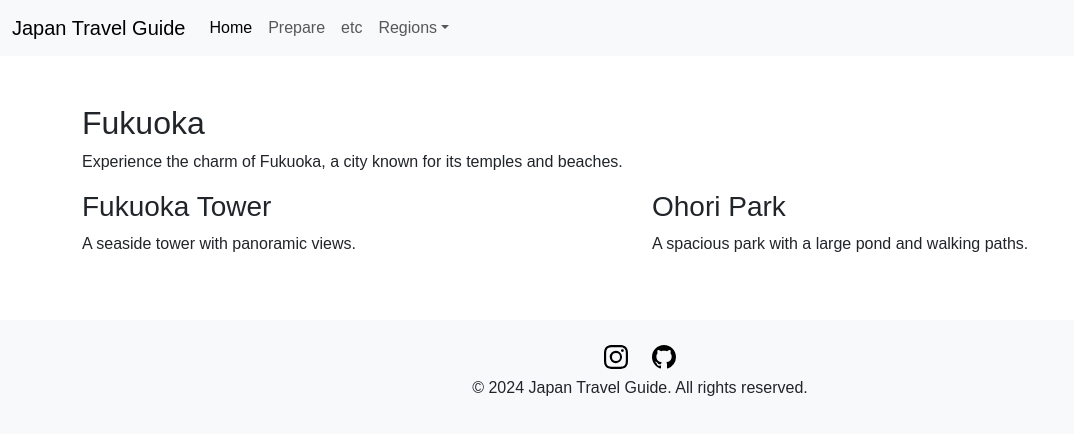
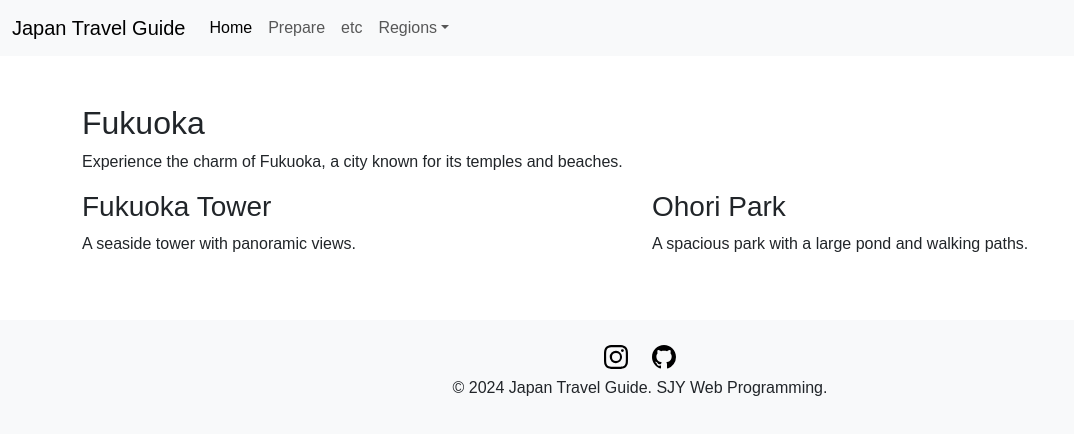
Before and after one commit to jnnkk/japan_project, a React (Create React App) app: page /okinawa in a window 1280 px wide. Shown: the top 434 px of the page, without its empty margins (0-1074 px from the left). Built offline with nearby package versions, Linux system fonts and the light colour scheme.

Commit message:
chore: footer text chage

```diff
--- a/src/components/Footer.js
+++ b/src/components/Footer.js
@@ -9,7 +9,7 @@ function Footer() {
     <footer className="bg-light text-center py-4">
       <a className='m-2 p-2' href='https://www.instagram.com/songjy0405/'><img src='img/instagram.svg' alt='...' style={linkIcon}></img></a>
       <a className='m-2 p-2' href='https://github.com/jnnkk'><img src='img/github.svg' alt='...' style={linkIcon}></img></a>
-      <p className='mt-2'>&copy; 2024 Japan Travel Guide. All rights reserved.</p>
+      <p className='mt-2'>&copy; 2024 Japan Travel Guide. SJY Web Programming.</p>
     </footer>
   );
 }
```
